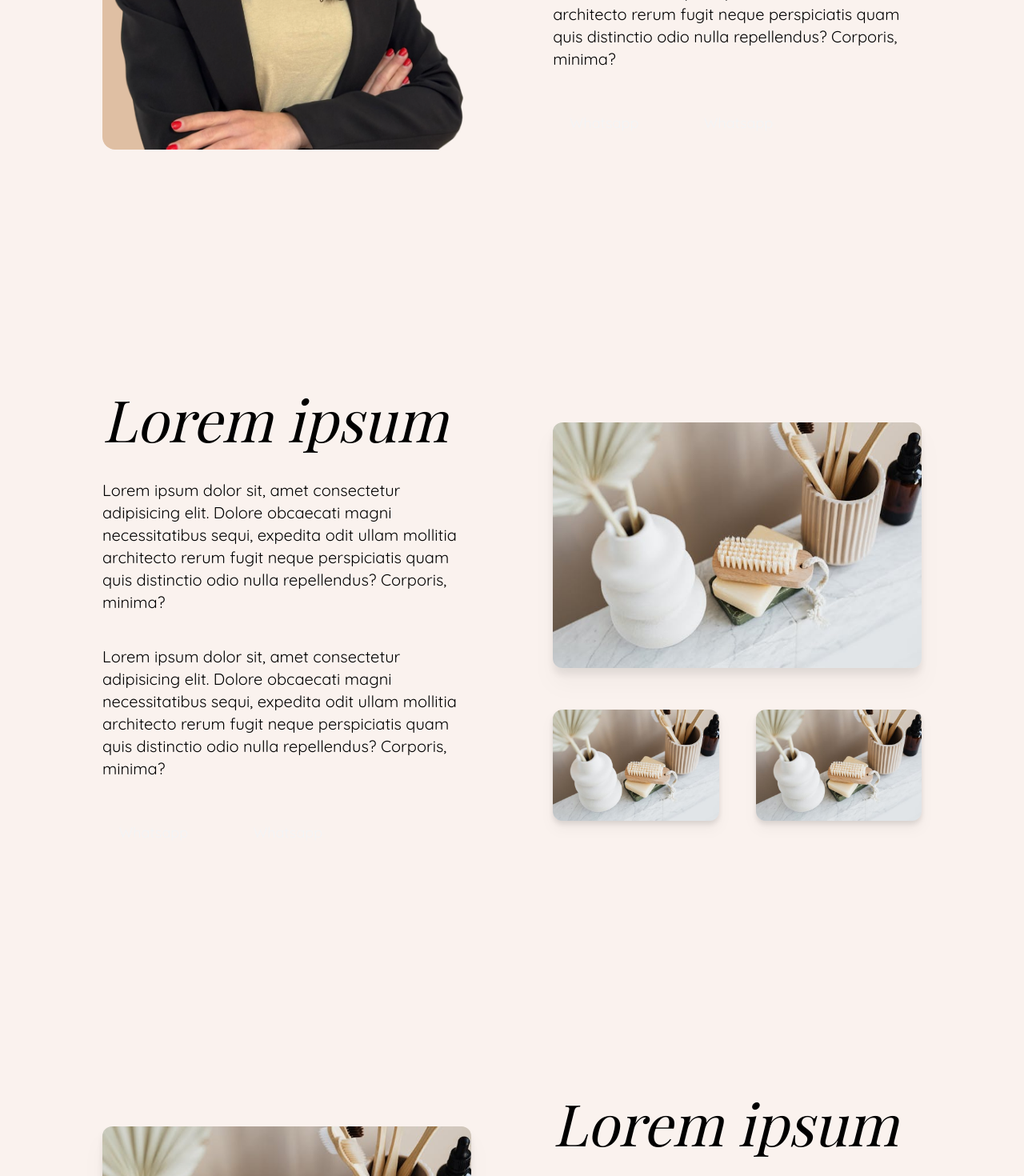
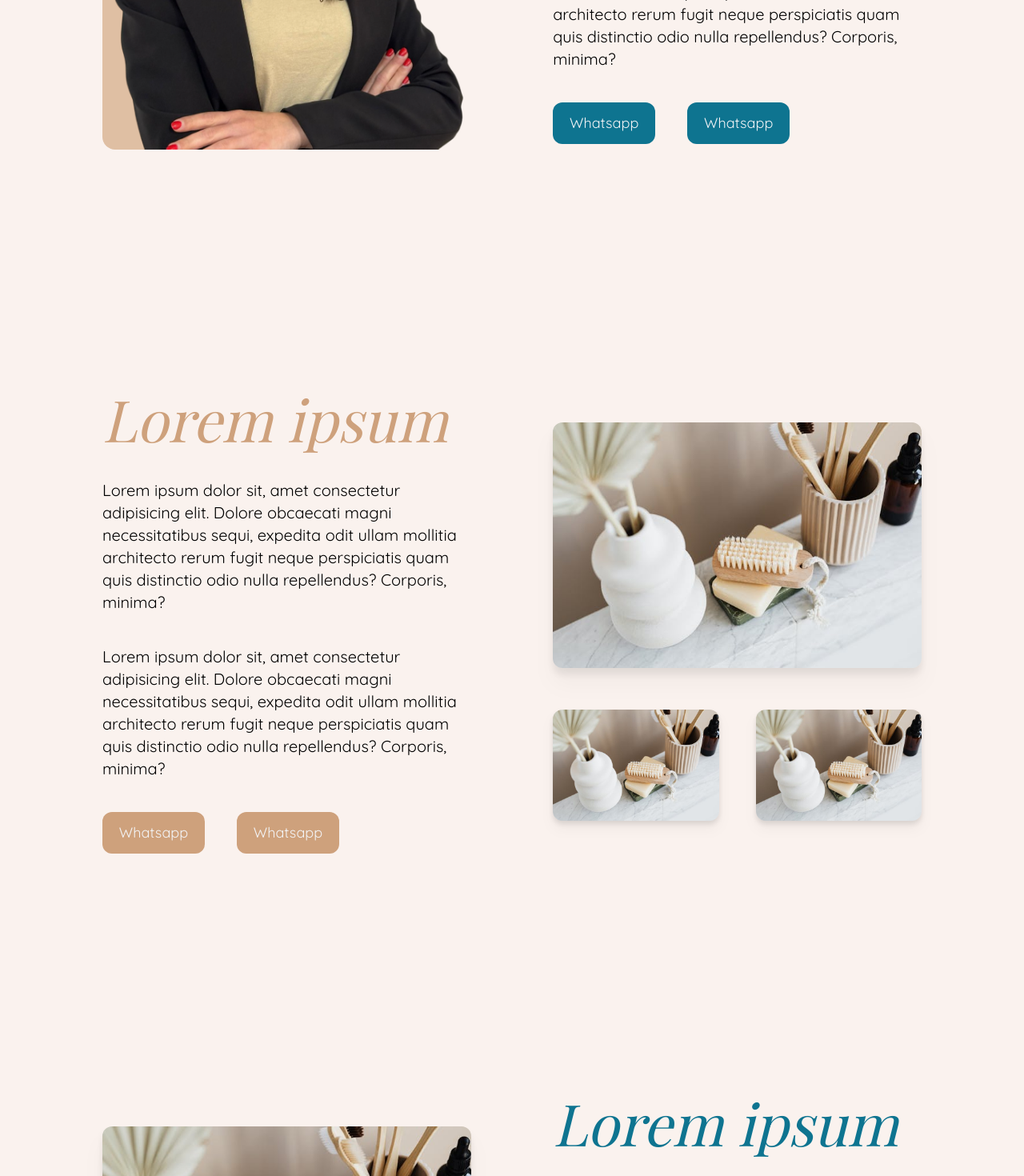
Before and after one commit to ToBiyo/beauty-salon-public-version, a Next.js app: page /chi_siamo in a window 1280 px wide. Shown: the part 1300-2770 px from the top of the page at 80% size. Built offline with nearby package versions, Linux system fonts and the light colour scheme; a web font is replaced by a local one.

Commit message:
fixes : fixed tailwind calsses passed by props to components

```diff
--- a/src/app/chi_siamo/page.tsx
+++ b/src/app/chi_siamo/page.tsx
@@ -69,7 +69,8 @@ export default function page() {
           title={sampleText.title}
           firstParagraph={sampleText.firstParagraph}
           secondParagraph={sampleText.secondParagraph}
-          color="cyan-700"
+          textColor="text-cyan-700"
+          bgColor="bg-cyan-700"
         />
       </TwoColumnsLayout>
       <TwoColumnsLayout>
@@ -77,7 +78,8 @@ export default function page() {
           title={sampleText.title}
           firstParagraph={sampleText.firstParagraph}
           secondParagraph={sampleText.secondParagraph}
-          color="tortora"
+          textColor="text-tortora"
+          bgColor="bg-tortora"
         />
         <ThreeImagesLayout main={hero} second={hero} third={hero} />
       </TwoColumnsLayout>
@@ -87,7 +89,8 @@ export default function page() {
           title={sampleText.title}
           firstParagraph={sampleText.firstParagraph}
           secondParagraph={sampleText.secondParagraph}
-          color="cyan-700"
+          textColor="text-cyan-700"
+          bgColor="bg-cyan-700"
         />
       </TwoColumnsLayout>
     </main>
```
